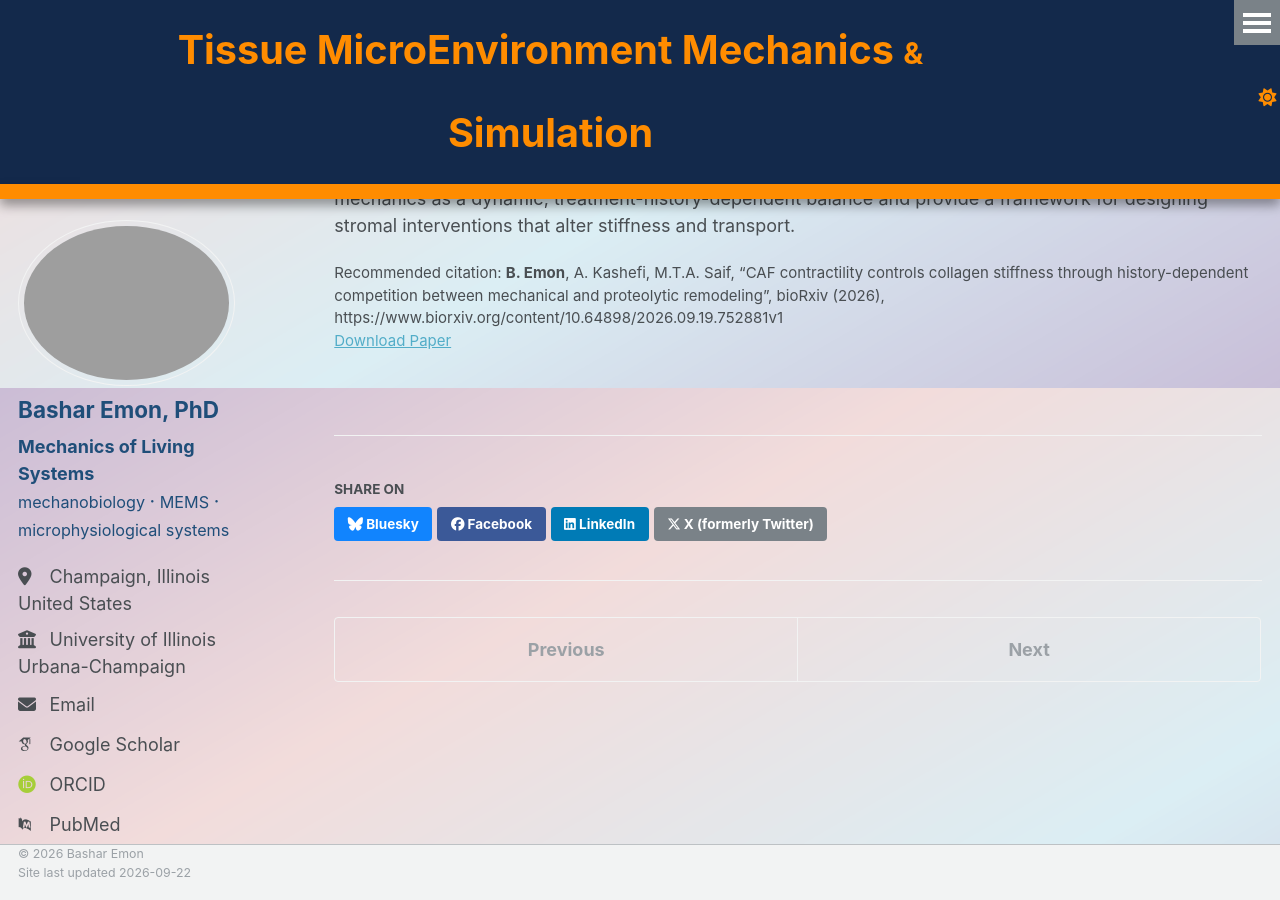
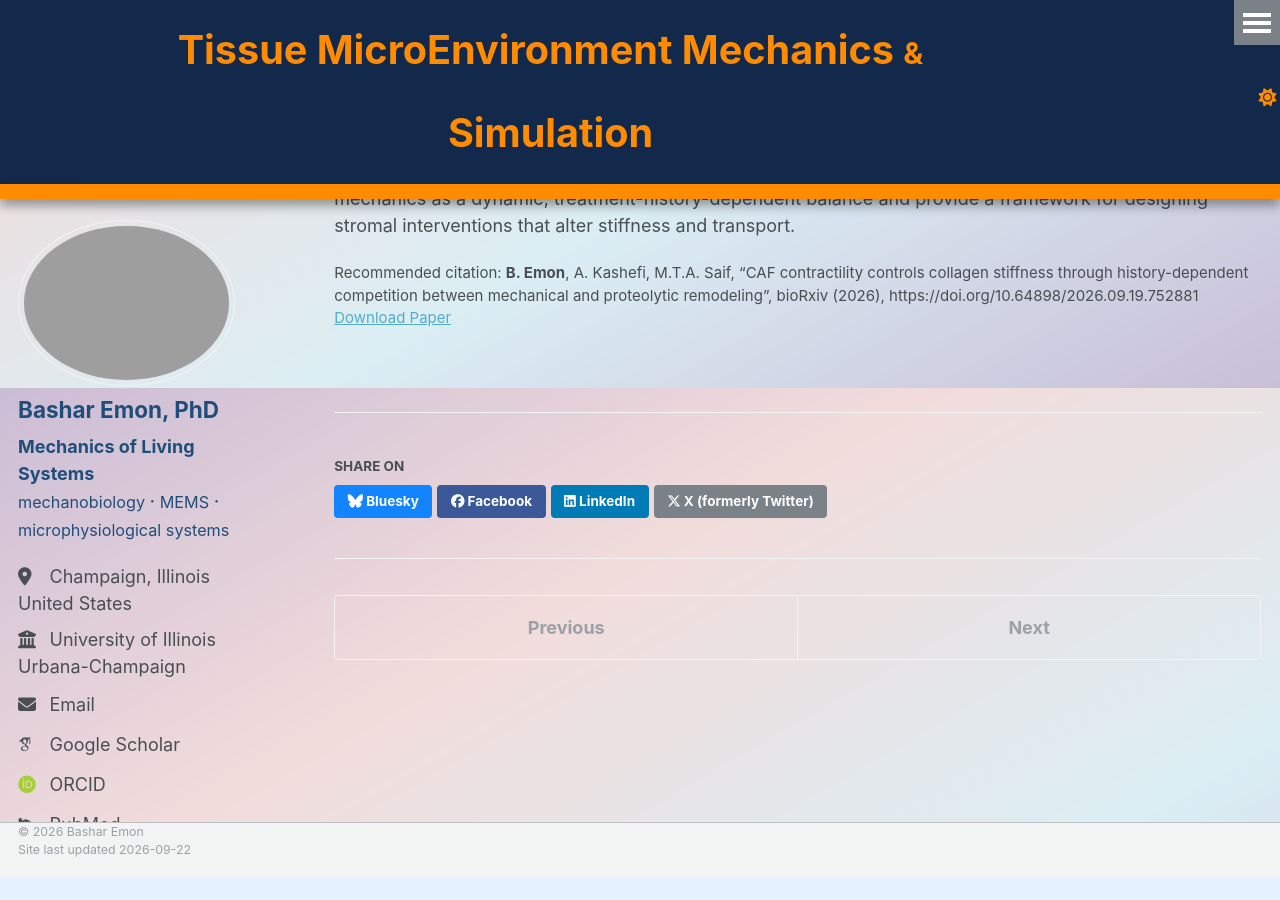
Before and after one commit to BasharEmon/BasharEmon.github.io, a Jekyll site: the page built from _publications/MMP_biorxiv_2026.md, in a window 1280 px wide and 900 px high, scrolled down 512 px. Built offline with Jekyll 4.4.1, drawn with Linux system fonts in a browser that asks for light colours; some web fonts are replaced; after the commit the page ends 1390 px from its top, so only the background shows below that; part of the change alters nothing that is shown.

Commit message:
Fix citation URL in MMP_biorxiv_2026.md
Updated citation URL format in the publication metadata.

```diff
--- a/_publications/MMP_biorxiv_2026.md
+++ b/_publications/MMP_biorxiv_2026.md
@@ -7,7 +7,7 @@ excerpt: 'Here we reveal that CAF-generated force and matrix proteolysis act in
 date: 2026-09-22
 venue: 'bioRxiv-preprint'
 paperurl: 'http://BasharEmon.github.io/files/MMP_biorxiv.pdf'
-citation: '<b>B. Emon</b>, A. Kashefi, M.T.A. Saif, “CAF contractility controls collagen stiffness through history-dependent competition between mechanical and proteolytic remodeling”, bioRxiv (2026), https://www.biorxiv.org/content/10.64898/2026.09.19.752881v1'
+citation: '<b>B. Emon</b>, A. Kashefi, M.T.A. Saif, “CAF contractility controls collagen stiffness through history-dependent competition between mechanical and proteolytic remodeling”, bioRxiv (2026), https://doi.org/10.64898/2026.09.19.752881'
 ---
 
 Mechanical remodeling by cancer-associated fibroblasts (CAFs) stiffens tumors and can restrict molecular transport, yet the time-resolved coupling between cellular force and matrix mechanical state is poorly defined. Here we use a microfabricated force sensor integrated with 3D CAF-collagen tissue to measure CAF-generated force and collagen stiffness continuously during pharmacological perturbation. ROCK or non-muscle myosin II inhibition reduced force and remarkably drove collagen stiffness below its initial value rather than merely arresting stiffening. This softening was prevented by broad-spectrum MMP inhibition, but only modestly altered by lysyl oxidase inhibition, supporting a competition between force-driven collagen compaction and proteolytic remodeling. Second-harmonic generation imaging showed shorter, thinner and less aligned fibers after ROCK inhibition, while fluorescence recovery after photobleaching indicated faster dextran transport. Moreover, CAF contractile adaptation depended strongly on the duration of inhibition, with reversible recovery after brief treatment, a hyper-contractile rebound following prolonged treatment and washout, and partial force recovery during continuous exposure. These findings identify CAF-matrix mechanics as a dynamic, treatment-history-dependent balance and provide a framework for designing stromal interventions that alter stiffness and transport.
```
